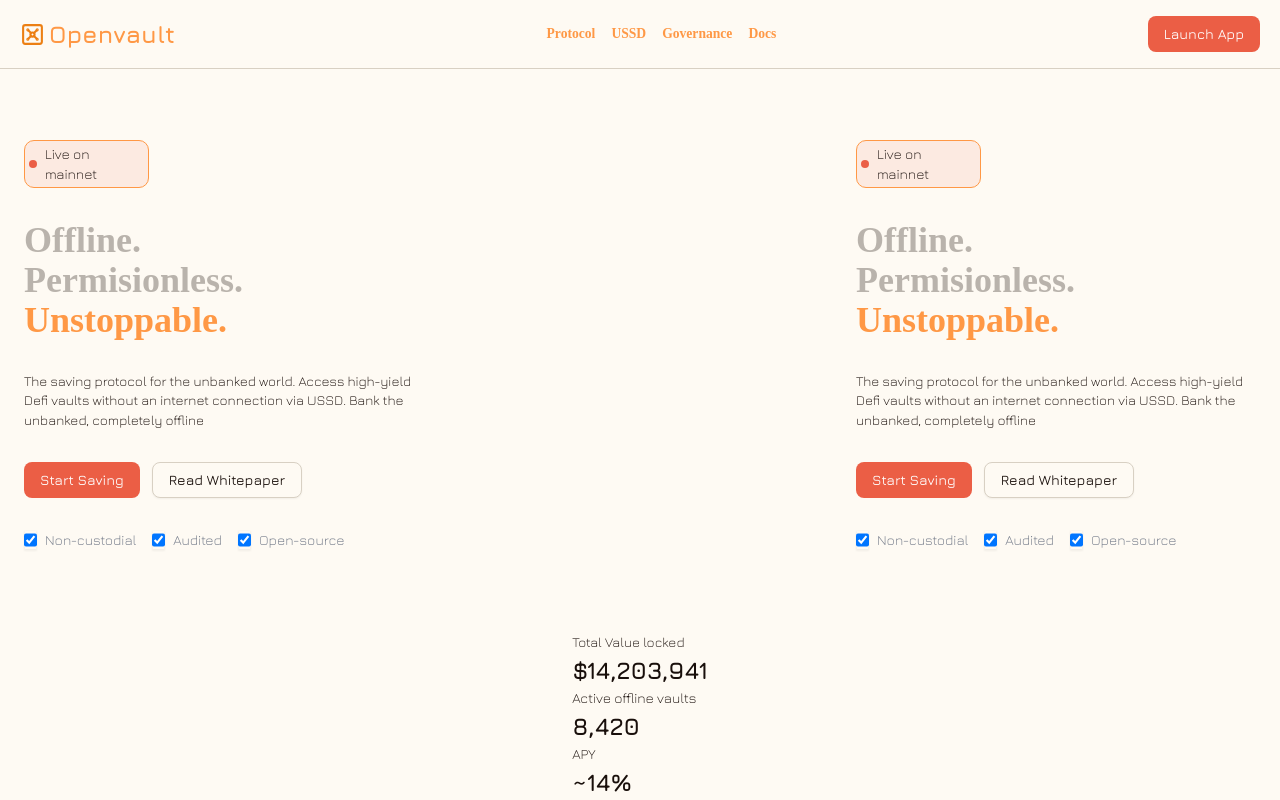
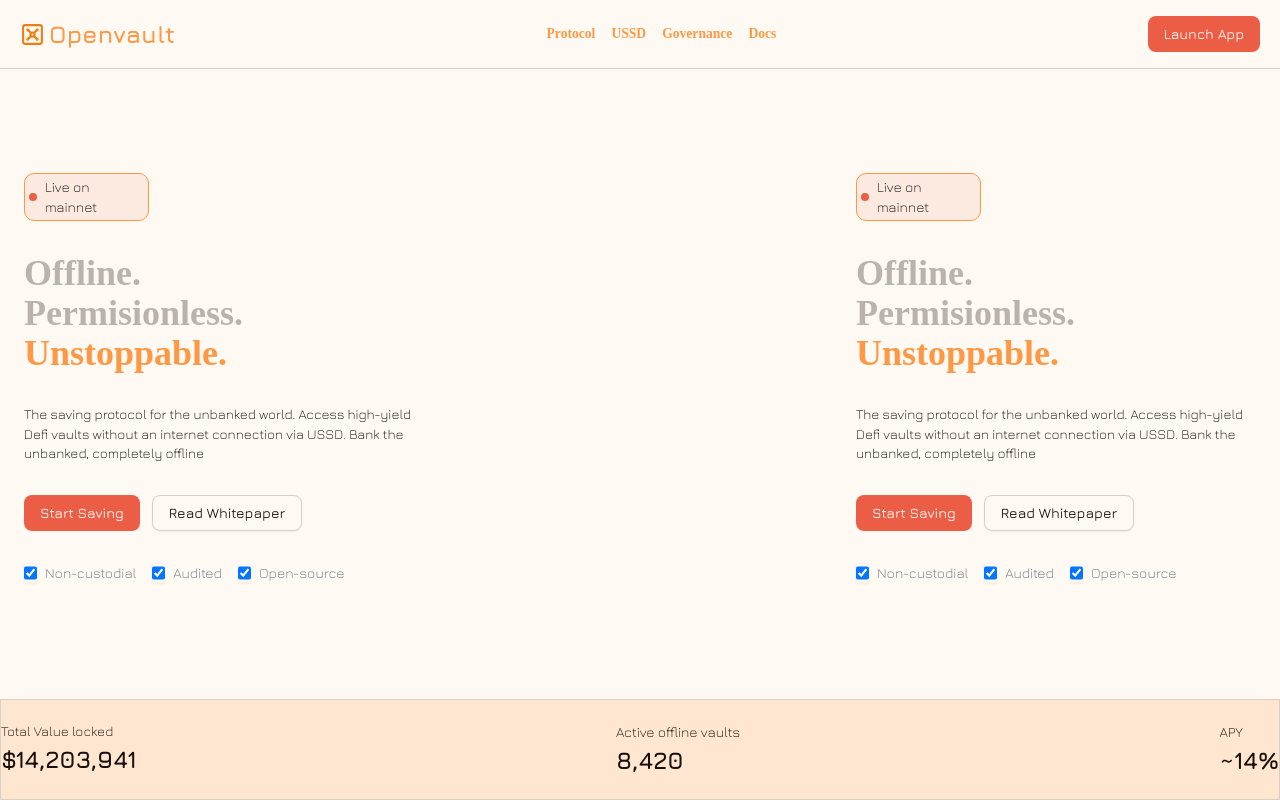
Before and after one commit to Rafikace/staketh, a Next.js app in the folder frontend/: page / in a window 1280 px wide. Built offline with nearby package versions, Linux system fonts and the light colour scheme; a web font is replaced by a local one.

Commit message:
update(main_page): added hero_footer styles

```diff
--- a/frontend/app/globals.css
+++ b/frontend/app/globals.css
@@ -179,3 +179,6 @@
 .headers{
   @apply flex flex-col text-4xl capitalize font-bold text-primary/90;
 }
+.hero_footer{
+  @apply bg-primary/20 w-full h-[120px] border flex justify-between items-center text-start;
+}
```
